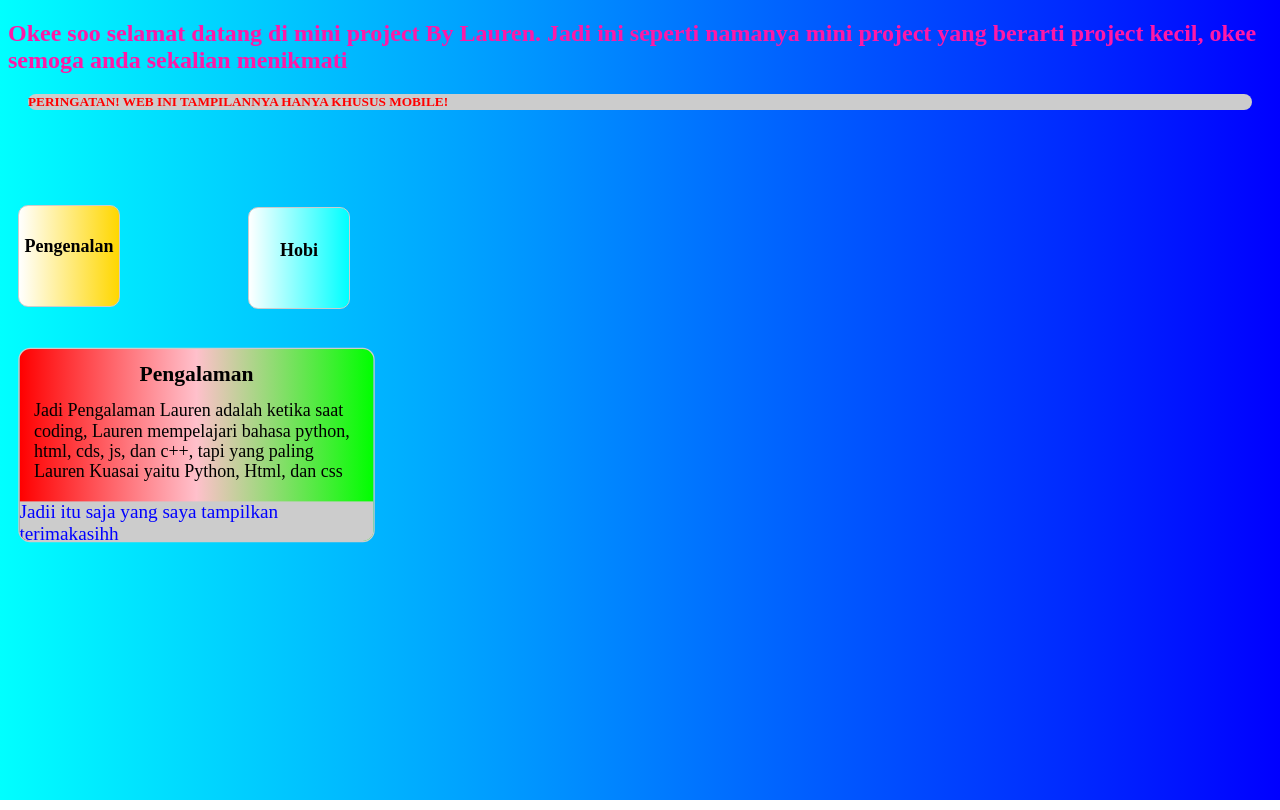
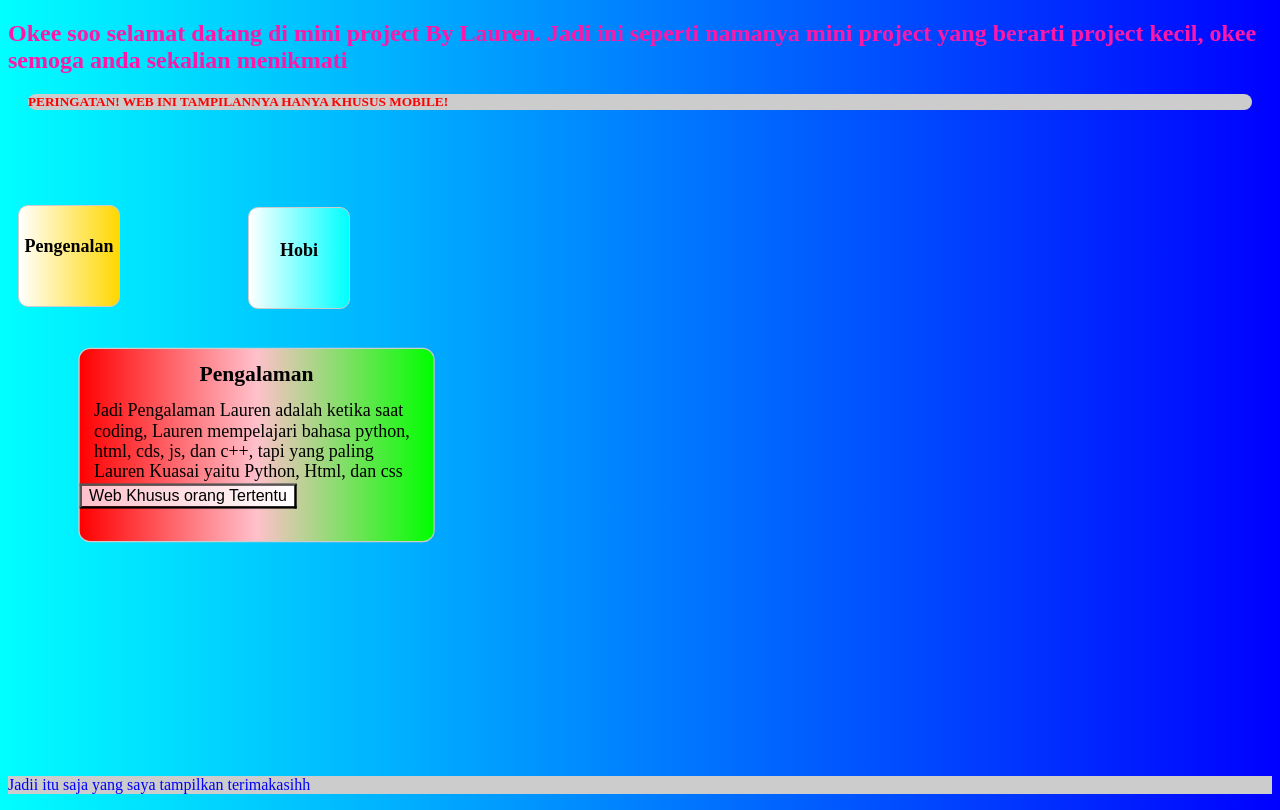
Before and after one commit to Elfian931986/elfian931986.github.io, a plain HTML site: page index.html in a window 1280 px wide. In both pictures the pointer is over the element 184 px from the left and 404 px from the top of the page. Drawn offline with Linux system fonts and the light colour scheme.

Commit message:
Modify card2 margin and clean up button links
Adjusted margin for card2 on hover and removed duplicate button link.

```diff
--- a/index.html
+++ b/index.html
@@ -134,7 +134,7 @@
       transform: scale(1.2);
       width: 295px;
       height: 160px;
-      margin: 250px 40px;
+      margin: 250px 100px;
     }
 
     .card2 h1 {
@@ -227,9 +227,11 @@
 
   </div>
 
+      <a href="index-1.html"><button>Web Khusus orang Tertentu</button></a>
+    </div>
+
 <p>Jadii itu saja yang saya tampilkan terimakasihh</p>
-<a href="index-1.html"><button>Web Khusus orang Tertentu</button></a>
-    </div>
+
 
 
 </body>
```
